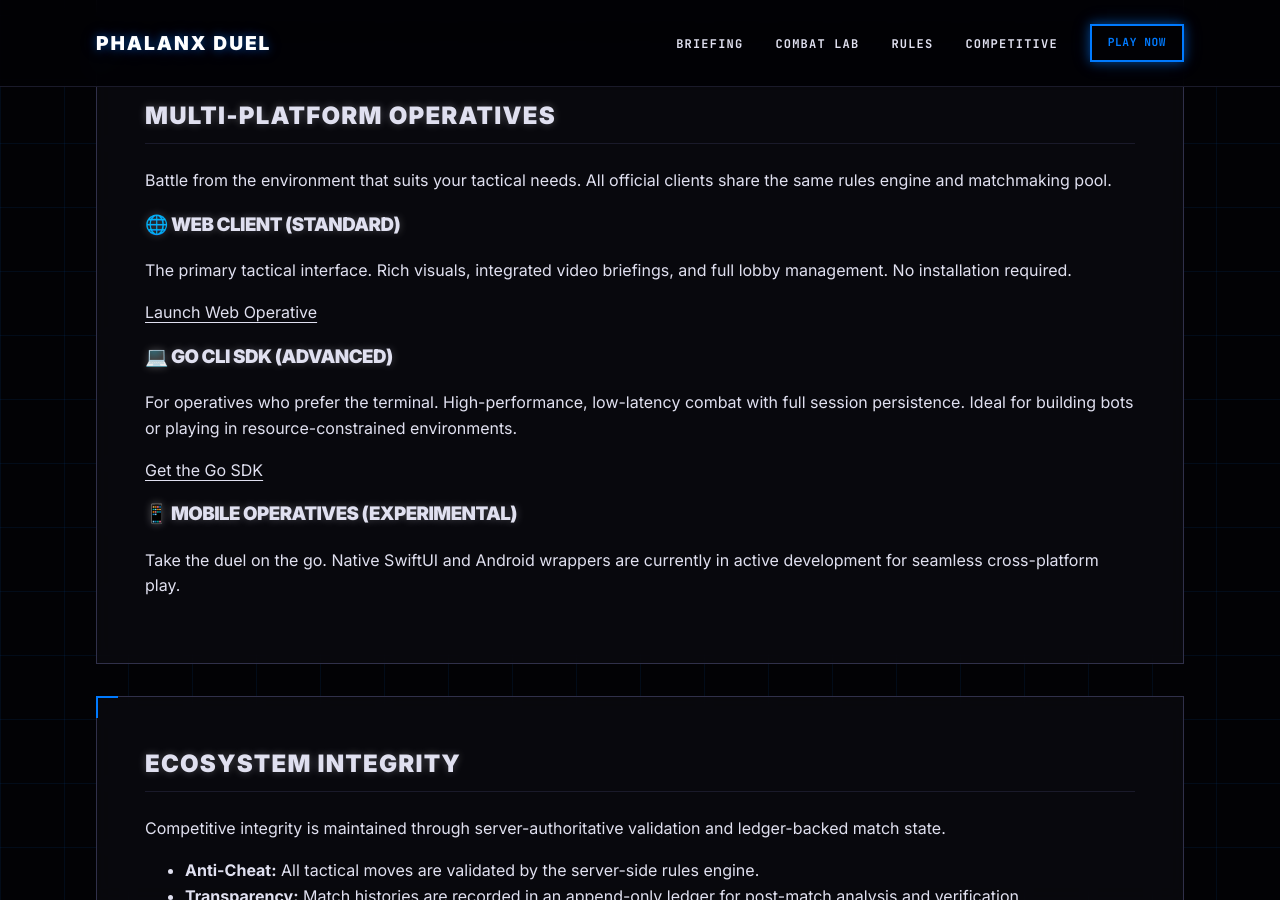
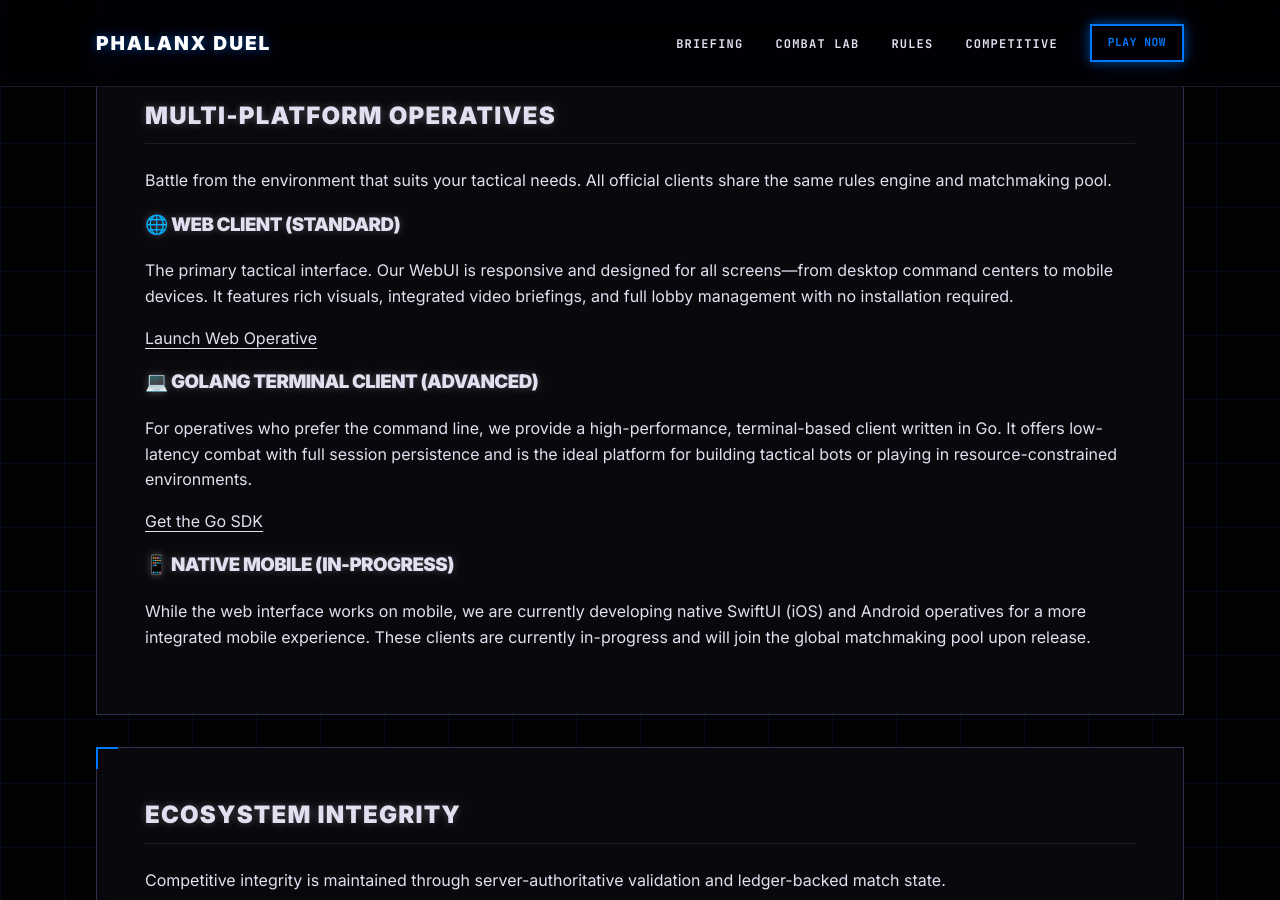
Before and after one commit to phalanxduel/phalanxduel.github.io, a Jekyll site: the page built from competitive.md, in a window 1280 px wide and 900 px high, scrolled down 945 px. Built offline with Jekyll 4.4.1, drawn with Linux system fonts in a browser that asks for light colours.

Commit message:
docs: clarify platform status for Go, WebUI, and SwiftUI
- Explicitly label Go client as 'terminal-based client in Golang'
- Note that WebUI is responsive and 'designed for all screens'
- Update SwiftUI mobile client status to 'in-progress'

```diff
--- a/_data/homepage.yml
+++ b/_data/homepage.yml
@@ -189,13 +189,13 @@ variants:
         class: "two-col"
         section_id: "cross-platform"
         cards:
-          - heading: "Alternative Clients"
-            body: "Battle from any terminal. Our official Go client provides a high-performance CLI experience with full session re-entry."
+          - heading: "Terminal Operative"
+            body: "Battle from any command line. Our official Golang client provides a high-performance terminal experience with full session re-entry."
             cta:
               label: "Get the Go SDK"
               href: "https://github.com/phalanxduel/phalanxduel/tree/main/sdk/go"
           - heading: "Competitive Ladder"
-            body: "Climb the global Glicko-2 rankings. True cross-platform play across Web, CLI, and Mobile (SwiftUI) operatives."
+            body: "Climb the global Glicko-2 rankings. True cross-platform play across Web (all screens), CLI, and Mobile (SwiftUI in-progress) operatives."
             cta:
               label: "View Rankings"
               href: "/competitive/"
--- a/competitive.md
+++ b/competitive.md
@@ -33,15 +33,15 @@ Phalanx Duel v1.0 introduces a production-grade competitive ecosystem designed f
   <p>Battle from the environment that suits your tactical needs. All official clients share the same rules engine and matchmaking pool.</p>
 
   <h3>🌐 Web Client (Standard)</h3>
-  <p>The primary tactical interface. Rich visuals, integrated video briefings, and full lobby management. No installation required.</p>
+  <p>The primary tactical interface. Our WebUI is responsive and designed for all screens—from desktop command centers to mobile devices. It features rich visuals, integrated video briefings, and full lobby management with no installation required.</p>
   <p><a href="{{ '/play/' | relative_url }}" class="cta-link">Launch Web Operative</a></p>
 
-  <h3>💻 Go CLI SDK (Advanced)</h3>
-  <p>For operatives who prefer the terminal. High-performance, low-latency combat with full session persistence. Ideal for building bots or playing in resource-constrained environments.</p>
+  <h3>💻 Golang Terminal Client (Advanced)</h3>
+  <p>For operatives who prefer the command line, we provide a high-performance, terminal-based client written in Go. It offers low-latency combat with full session persistence and is the ideal platform for building tactical bots or playing in resource-constrained environments.</p>
   <p><a href="https://github.com/phalanxduel/phalanxduel/tree/main/sdk/go" target="_blank" rel="noopener noreferrer">Get the Go SDK</a></p>
 
-  <h3>📱 Mobile Operatives (Experimental)</h3>
-  <p>Take the duel on the go. Native SwiftUI and Android wrappers are currently in active development for seamless cross-platform play.</p>
+  <h3>📱 Native Mobile (In-Progress)</h3>
+  <p>While the web interface works on mobile, we are currently developing native SwiftUI (iOS) and Android operatives for a more integrated mobile experience. These clients are currently in-progress and will join the global matchmaking pool upon release.</p>
 </section>
 
 <section class="card">
```
Also changed, not shown: about-phalanx.md (+1 -1 lines), status.md (+2 -2 lines).
